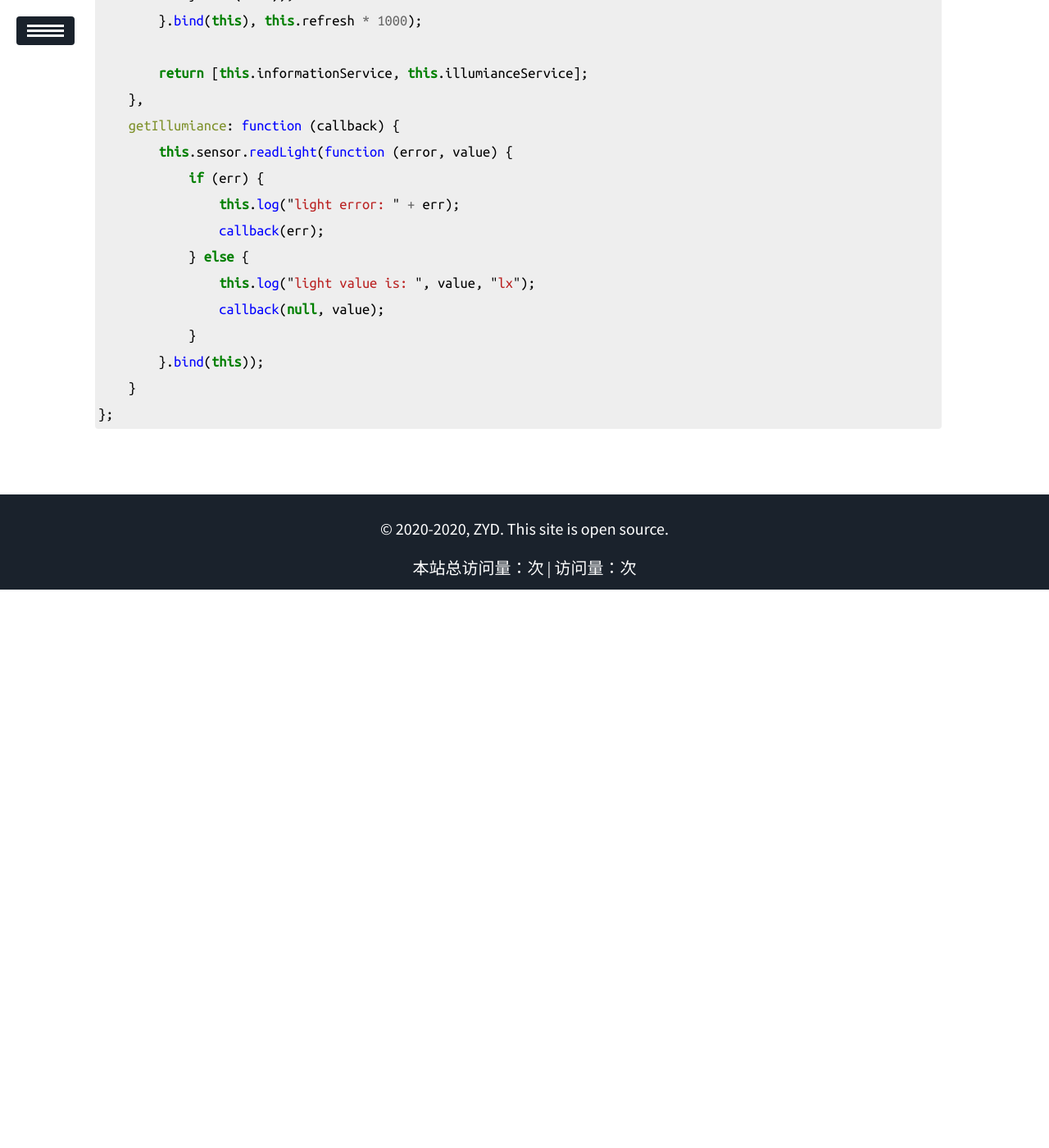
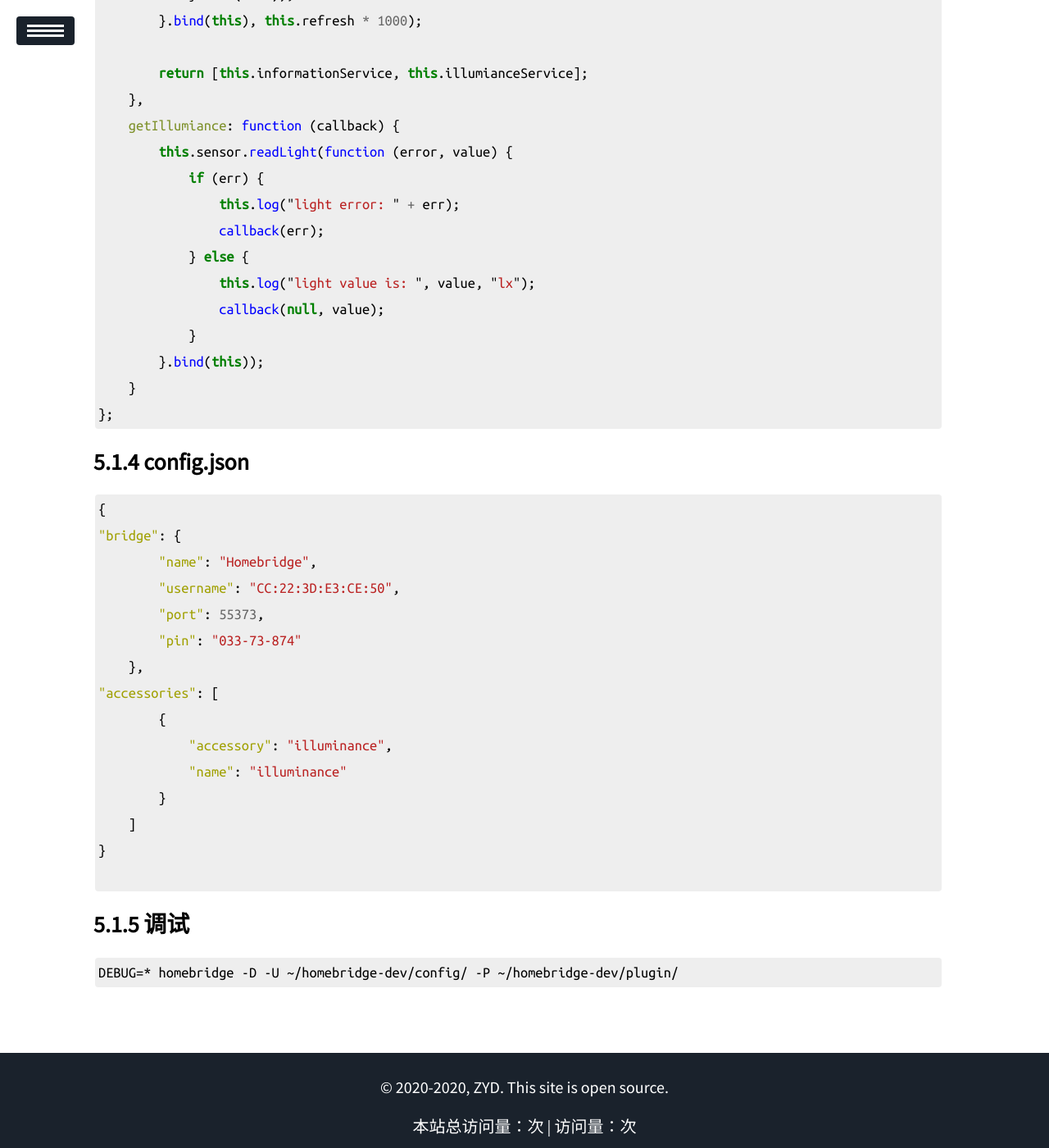
Before and after one commit to ZhaoYandong00/zhaoyandong00.github.io, a Jekyll site: the page built from _posts/Raspberrypi/2020-04-14-homebridge-install.md, in a window 1280 px wide and 1400 px high, scrolled down 8018 px. Shown: the whole window at 82% size. Built offline with Jekyll 4.4.1, drawn with Linux system fonts in a browser that asks for light colours; comment, search, counter and statistics services are not loaded; before the commit the page ends 8737 px from its top, so only the background shows below that.

Commit message:
illuminance测试配置

````diff
--- a/_posts/Raspberrypi/2020-04-14-homebridge-install.md
+++ b/_posts/Raspberrypi/2020-04-14-homebridge-install.md
@@ -137,7 +137,7 @@ miio discover
         "homebridge": ">=0.2.0"
       },
     "keywords":[
-    "hombridge-plugin"
+    "hombridge-plugin",
     "illuminance"
     ],
     "dependnices":{
@@ -262,3 +262,25 @@ illuminance.prototype = {
     }
 };
 ```
+###  config.json
+```json
+{
+"bridge": {
+        "name": "Homebridge",
+        "username": "CC:22:3D:E3:CE:50",
+        "port": 55373,
+        "pin": "033-73-874"
+    },
+"accessories": [
+        {
+            "accessory": "illuminance",
+            "name": "illuminance"
+        }
+    ]
+}
+
+```
+###  调试
+```
+DEBUG=* homebridge -D -U ~/homebridge-dev/config/ -P ~/homebridge-dev/plugin/
+```
````
